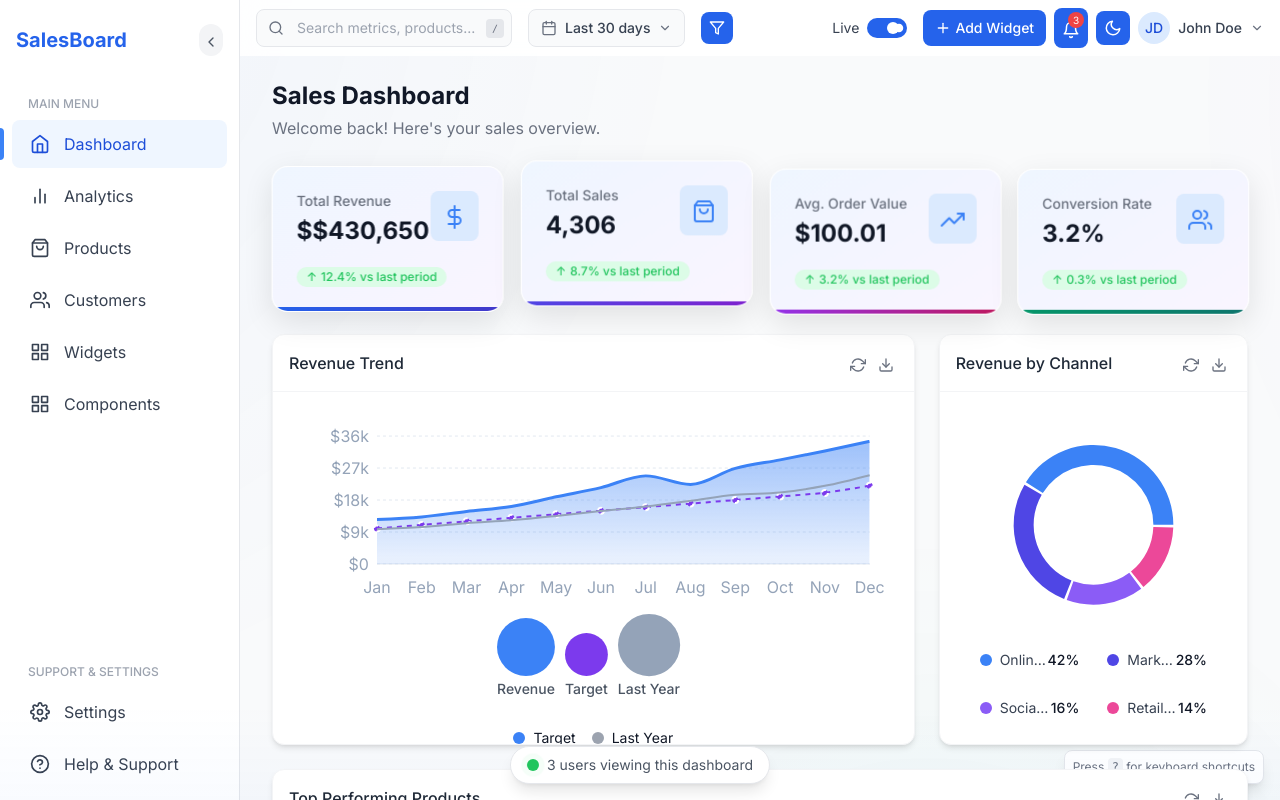
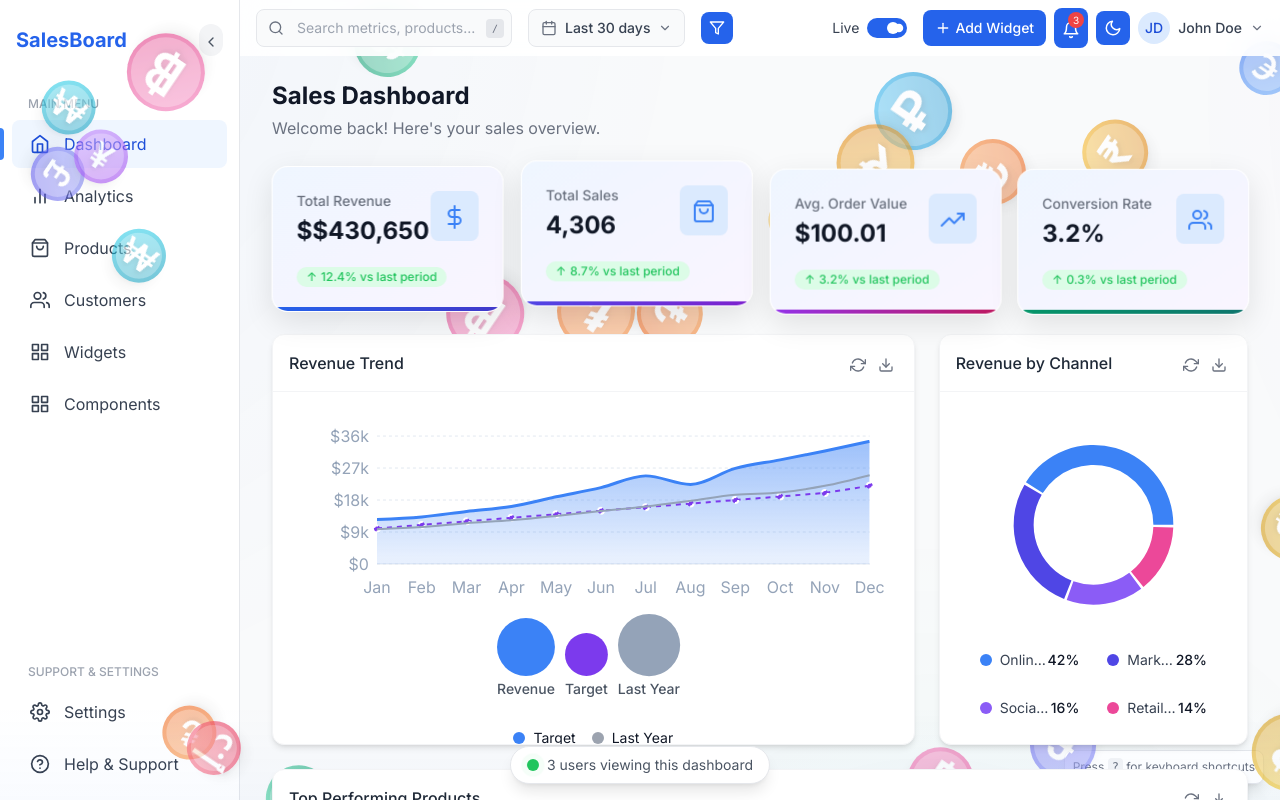
Before and after one commit to cropsgg/salesdashboard, a Next.js app: page / in a window 1280 px wide. Built offline with nearby package versions, Linux system fonts and the light colour scheme.

Commit message:
Redesigned currency background with consistent styling and better visibility

```diff
--- a/src/components/animations/CurrencyBackground.tsx
+++ b/src/components/animations/CurrencyBackground.tsx
@@ -3,19 +3,26 @@
 import { useEffect, useState } from 'react';
 import { motion } from 'framer-motion';
 
-// Currency symbols to display with colors
+// Currency symbols with a cohesive color palette
 const CURRENCY_SYMBOLS = [
-  { symbol: '$', name: 'dollar', color: 'text-green-500 dark:text-green-400' },
-  { symbol: '€', name: 'euro', color: 'text-blue-500 dark:text-blue-400' },
-  { symbol: '¥', name: 'yen', color: 'text-red-500 dark:text-red-400' },
-  { symbol: '£', name: 'pound', color: 'text-purple-500 dark:text-purple-400' },
-  { symbol: '₹', name: 'rupee', color: 'text-orange-500 dark:text-orange-400' },
-  { symbol: '₩', name: 'won', color: 'text-teal-500 dark:text-teal-400' },
-  { symbol: '฿', name: 'baht', color: 'text-indigo-500 dark:text-indigo-400' },
-  { symbol: '₽', name: 'ruble', color: 'text-cyan-500 dark:text-cyan-400' },
-  { symbol: '₺', name: 'lira', color: 'text-amber-500 dark:text-amber-400' },
-  { symbol: 'د.إ', name: 'dirham', color: 'text-rose-500 dark:text-rose-400' },
-  { symbol: '₿', name: 'bitcoin', color: 'text-yellow-500 dark:text-yellow-400' },
+  { symbol: '$', name: 'dollar', color: 'from-emerald-400 to-emerald-600' },
+  { symbol: '€', name: 'euro', color: 'from-blue-400 to-blue-600' },
+  { symbol: '¥', name: 'yen', color: 'from-purple-400 to-purple-600' },
+  { symbol: '£', name: 'pound', color: 'from-indigo-400 to-indigo-600' },
+  { symbol: '₹', name: 'rupee', color: 'from-amber-400 to-amber-600' },
+  { symbol: '₩', name: 'won', color: 'from-cyan-400 to-cyan-600' },
+  { symbol: '฿', name: 'baht', color: 'from-pink-400 to-pink-600' },
+  { symbol: '₽', name: 'ruble', color: 'from-sky-400 to-sky-600' },
+  { symbol: '₺', name: 'lira', color: 'from-orange-400 to-orange-600' },
+  { symbol: 'د.إ', name: 'dirham', color: 'from-rose-400 to-rose-600' },
+  { symbol: '₿', name: 'bitcoin', color: 'from-yellow-400 to-yellow-600' },
+];
+
+// Size categories for more uniform appearance
+const SIZE_CATEGORIES = [
+  { size: 36, weight: 'font-semibold' },
+  { size: 44, weight: 'font-bold' },
+  { size: 52, weight: 'font-bold' },
 ];
 
 interface CurrencyParticle {
@@ -26,6 +33,7 @@ interface CurrencyParticle {
   name: string;
   color: string;
   size: number;
+  weight: string;
   rotation: number;
   speed: number;
   direction: number;
@@ -45,19 +53,36 @@ export function CurrencyBackground() {
       height: window.innerHeight
     });
 
-    // Create initial particles
-    const initialParticles: CurrencyParticle[] = Array.from({ length: 35 }, (_, i) => {
+    // Distribute particles evenly across the screen for better coverage
+    const initialParticles: CurrencyParticle[] = Array.from({ length: 30 }, (_, i) => {
       const randomCurrency = CURRENCY_SYMBOLS[Math.floor(Math.random() * CURRENCY_SYMBOLS.length)];
+      const sizeCategory = SIZE_CATEGORIES[Math.floor(Math.random() * SIZE_CATEGORIES.length)];
+
+      // Create a grid-like distribution with randomization
+      const gridCols = 5;
+      const gridRows = 6;
+
+      const colWidth = window.innerWidth / gridCols;
+      const rowHeight = window.innerHeight / gridRows;
+
+      const col = i % gridCols;
+      const row = Math.floor(i / gridCols) % gridRows;
+
+      // Add randomness within the grid cell
+      const randomX = (col * colWidth) + (Math.random() * 0.8 * colWidth);
+      const randomY = (row * rowHeight) + (Math.random() * 0.8 * rowHeight);
+
       return {
         id: i,
-        x: Math.random() * window.innerWidth,
-        y: Math.random() * window.innerHeight,
+        x: randomX,
+        y: randomY,
         symbol: randomCurrency.symbol,
         name: randomCurrency.name,
         color: randomCurrency.color,
-        size: Math.random() * 30 + 20, // Size between 20 and 50
-        rotation: Math.random() * 360,
-        speed: Math.random() * 0.5 + 0.1,
+        size: sizeCategory.size,
+        weight: sizeCategory.weight,
+        rotation: Math.floor(Math.random() * 4) * 90, // Only 0, 90, 180, 270 degrees
+        speed: 0.3 + Math.random() * 0.4, // More consistent speed
         direction: Math.random() * 360,
       };
     });
@@ -99,7 +124,7 @@ export function CurrencyBackground() {
           const distance = Math.sqrt(dx * dx + dy * dy);
 
           // Determine if particle should move toward or away from mouse
-          const attractionFactor = 0.02;
+          const attractionFactor = 0.015;
           const avoidanceDistance = 150;
 
           // Default movement based on particle direction
@@ -107,10 +132,10 @@ export function CurrencyBackground() {
           let newY = particle.y + Math.sin(particle.direction * (Math.PI / 180)) * particle.speed;
 
           // Apply mouse influence if within range
-          if (distance < 300) {
+          if (distance < 350) {
             const factor = distance < avoidanceDistance
               ? -attractionFactor * (1 - distance / avoidanceDistance) // Repel when too close
-              : attractionFactor * (1 - distance / 300); // Attract when at medium distance
+              : attractionFactor * (1 - distance / 350); // Attract when at medium distance
 
             newX += dx * factor;
             newY += dy * factor;
@@ -131,7 +156,7 @@ export function CurrencyBackground() {
             ...particle,
             x: newX,
             y: newY,
-            rotation: particle.rotation + 0.2,
+            rotation: particle.rotation + 0.1, // Slower rotation
           };
         })
       );
@@ -141,36 +166,43 @@ export function CurrencyBackground() {
   }, [particles, mousePosition, windowSize]);
 
   return (
-    <div className="fixed inset-0 pointer-events-none z-0 overflow-hidden">
+    <div className="fixed inset-0 pointer-events-none z-10 overflow-hidden">
       {particles.map((particle) => (
         <motion.div
           key={particle.id}
-          className={`absolute ${particle.color} select-none`}
+          className="absolute select-none"
           style={{
             x: particle.x,
             y: particle.y,
             fontSize: `${particle.size}px`,
             rotate: particle.rotation,
-            opacity: 0.6,
-            fontWeight: 'bold',
-            filter: 'blur(0.5px)',
-            textShadow: '0 0 10px currentColor'
+            opacity: 0.85,
           }}
           initial={{ scale: 0 }}
           animate={{
             scale: 1,
-            opacity: [0.4, 0.8, 0.4],
+            opacity: [0.6, 0.85, 0.6],
           }}
           transition={{
             opacity: {
-              duration: 3,
+              duration: 5,
               repeat: Infinity,
               repeatType: 'reverse'
             },
-            scale: { duration: 0.5 }
+            scale: { duration: 0.8 }
           }}
         >
-          {particle.symbol}
+          <div className={`relative flex items-center justify-center ${particle.weight}`}
+               style={{ width: `${particle.size * 1.5}px`, height: `${particle.size * 1.5}px` }}>
+            {/* Colorful gradient background */}
+            <div className={`absolute inset-0 rounded-full bg-gradient-to-br ${particle.color} opacity-90 shadow-lg`}></div>
+
+            {/* White inner glow */}
+            <div className="absolute inset-1 rounded-full bg-white dark:bg-gray-900 opacity-30"></div>
+
+            {/* Currency symbol */}
+            <span className="relative z-10 text-white drop-shadow-md">{particle.symbol}</span>
+          </div>
         </motion.div>
       ))}
     </div>
```
